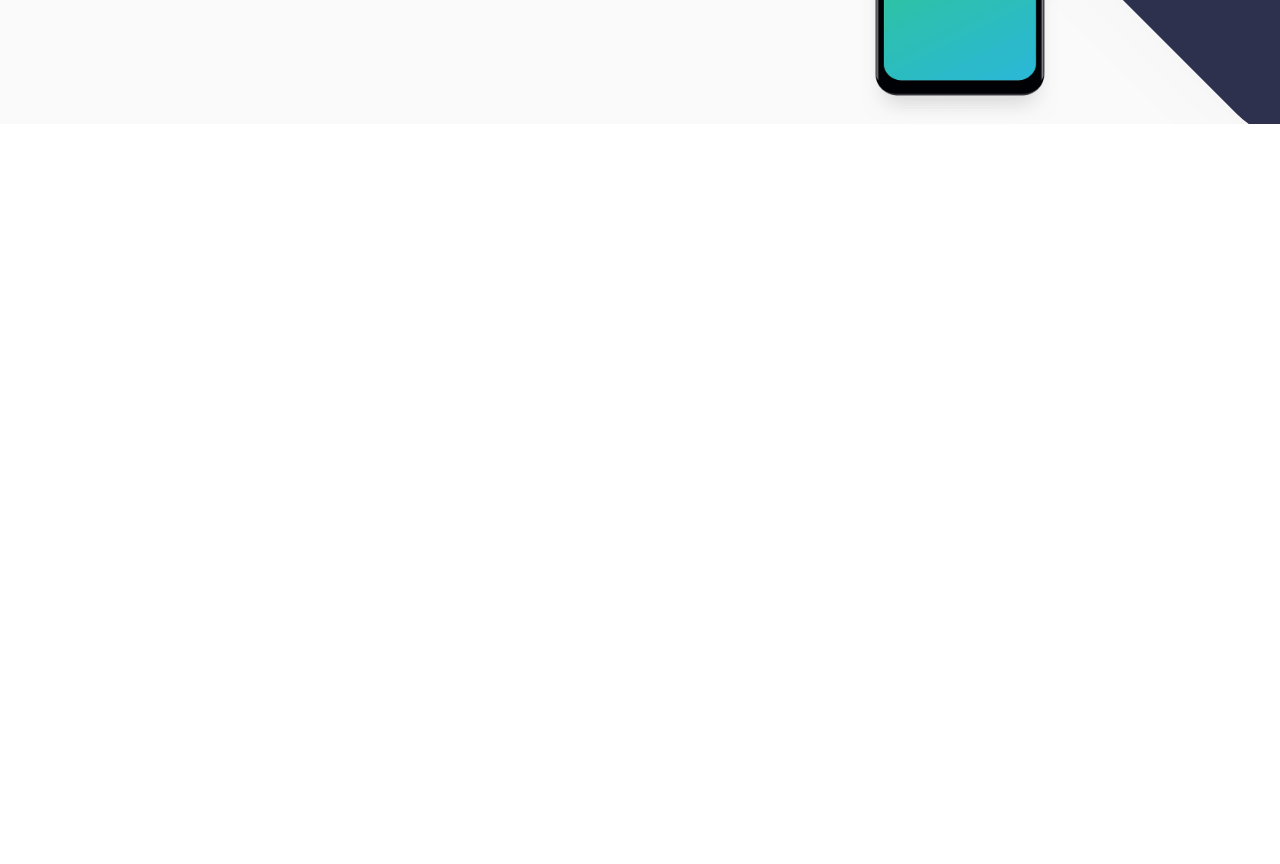
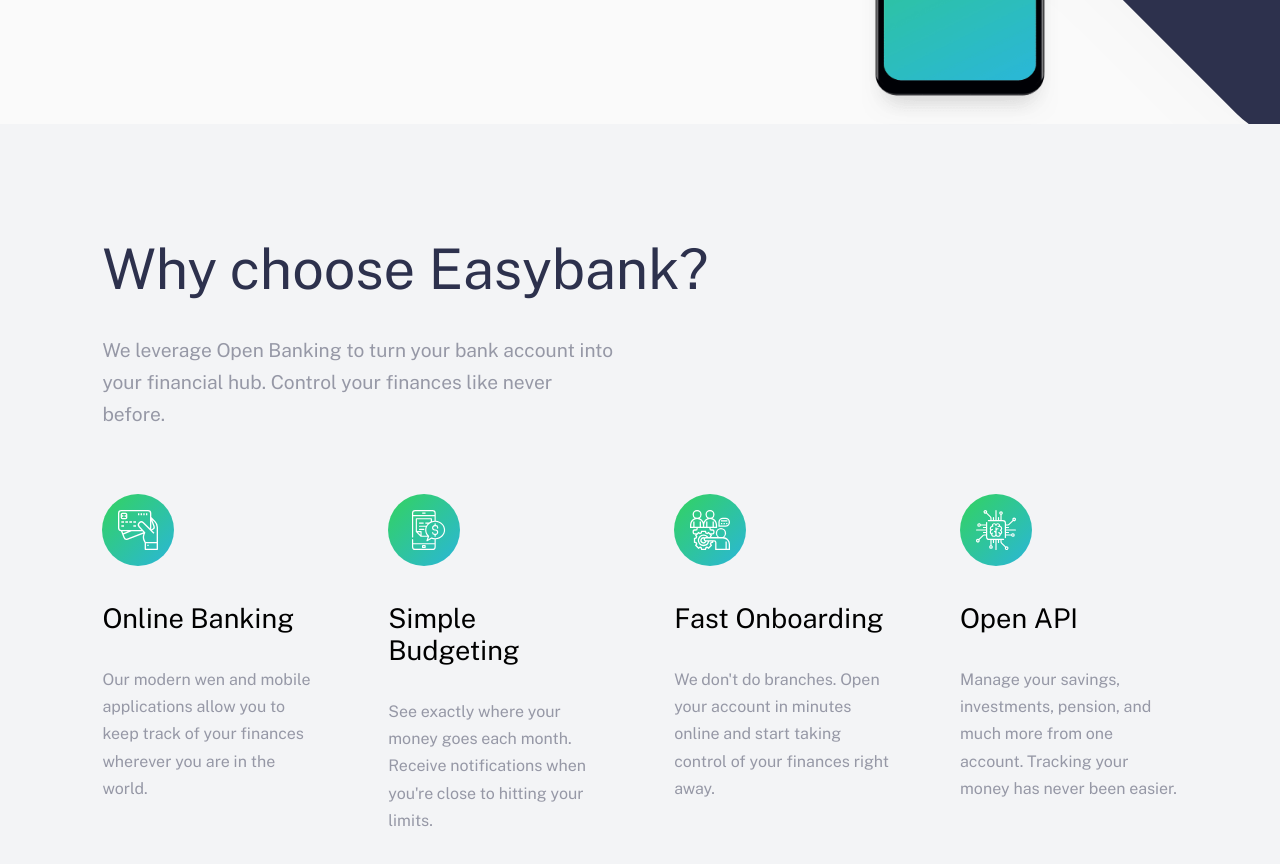
Before and after one commit to KKonsur/easybank-landing-page, a React (Create React App) app: page / in a window 1280 px wide. Shown: the part 660-1524 px from the top of the page. Before the commit the page ends 800 px from the top, so only its background shows below. Built offline with nearby package versions, Linux system fonts and the light colour scheme.

Commit message:
adding about and offers components

```diff
--- a/public/index.html
+++ b/public/index.html
@@ -24,7 +24,7 @@
       work correctly both with client-side routing and a non-root public URL.
       Learn how to configure a non-root public URL by running `npm run build`.
     -->
-    <title>React App</title>
+    <title>Easybank</title>
   </head>
   <body>
     <noscript>You need to enable JavaScript to run this app.</noscript>
--- a/src/App.js
+++ b/src/App.js
@@ -5,6 +5,7 @@
 import imageMockups from './images/image-mockups.png'
 import Button from './UI/Button/Button';
 import Intro from './components/Main/Intro';
+import About from './components/About/About';
 
 function App() {
   return (
@@ -24,6 +25,7 @@
           <img className="intro__mockups" src={imageMockups} alt="" />
         </div>
       </Intro>
+      <About />
     </div>
   );
 }
--- /dev/null
+++ b/src/components/About/About.js
@@ -0,0 +1,18 @@
+import React from 'react'
+import Offers from './Offers/Offers'
+import './About.scss'
+const About = () => {
+   return (
+      <section className='about'>
+         <div className="about__content">
+            <div className="about__text">
+               <h2 className='about__heading'>Why choose Easybank?</h2>
+               <p className='about__description'>We leverage Open Banking to turn your bank account into your financial hub. Control your finances like never before.</p>
+            </div>
+            <Offers />
+         </div>
+      </section>
+   )
+}
+
+export default About
--- /dev/null
+++ b/src/components/About/About.scss
@@ -0,0 +1,25 @@
+@import '../../variables.scss';
+
+.about {
+   padding: $sides-padding;
+   padding-top: 7rem;
+   padding-bottom: 7rem ;
+   background-color: $light-grayish-blue;
+   display: flex;
+   flex-direction: column;
+
+   &__heading {
+      color: $dark-blue;
+      font-weight: normal;
+      font-size: 3.5rem;
+      margin-bottom: 2rem;
+   }
+
+   &__description {
+      color: $grayish-blue;
+      width: 40vw;
+      line-height: 2rem;
+      font-size: 1.2rem;
+      margin-bottom: 4rem;
+   }
+}
--- /dev/null
+++ b/src/components/About/Offers/Offer.js
@@ -0,0 +1,13 @@
+import React from 'react'
+
+const Offer = ({ img, name, description }) => {
+   return (
+      <div className='offers__offer'>
+         <img className='offers__img' src={img} alt={name} />
+         <h3 className='offers__name'>{name}</h3>
+         <p className='offers__description'>{description}</p>
+      </div>
+   )
+}
+
+export default Offer
--- /dev/null
+++ b/src/components/About/Offers/Offers.js
@@ -0,0 +1,41 @@
+import React from 'react'
+import onlineBankingImg from '../../../images/icon-online.svg'
+import budgetingImg from '../../../images/icon-budgeting.svg'
+import onboardingImg from '../../../images/icon-onboarding.svg'
+import apiImg from '../../../images/icon-api.svg'
+import Offer from './Offer'
+import './Offers.scss'
+
+const Offers = () => {
+   const offers = [
+      {
+         img: onlineBankingImg,
+         name: 'Online Banking',
+         description: 'Our modern wen and mobile applications allow you to keep track of your finances wherever you are in the world.'
+      },
+      {
+         img: budgetingImg,
+         name: 'Simple Budgeting',
+         description: 'See exactly where your money goes each month. Receive notifications when you\'re close to hitting your limits.'
+      },
+      {
+         img: onboardingImg,
+         name: 'Fast Onboarding',
+         description: 'We don\'t do branches. Open your account in minutes online and start taking control of your finances right away.'
+      },
+      {
+         img: apiImg,
+         name: 'Open API',
+         description: 'Manage your savings, investments, pension, and much more from one account. Tracking your money has never been easier.'
+      }
+   ]
+   return (
+      <div className='offers'>
+         {offers.map(offer => (
+            <Offer key={offer.name} img={offer.img} name={offer.name} description={offer.description} />
+         ))}
+      </div>
+   )
+}
+
+export default Offers
--- /dev/null
+++ b/src/components/About/Offers/Offers.scss
@@ -0,0 +1,25 @@
+@import '../../../variables.scss';
+
+.offers {
+   display: flex;
+   justify-content: space-between;
+
+   &__offer {
+      width: 17vw;
+   }
+
+   &__img {
+      margin-bottom: 2rem;
+   }
+
+   &__name {
+      font-weight: normal;
+      font-size: 1.7rem;
+      margin-bottom: 2rem;
+   }
+
+   &__description {
+      line-height: 1.7rem;
+      color: $grayish-blue;
+   }
+}
--- a/src/components/Main/Intro.scss
+++ b/src/components/Main/Intro.scss
@@ -29,7 +29,7 @@
       font-size: 1.2rem;
       margin-bottom: 2.5rem;
       color: $grayish-blue;
-      line-height: 1.5rem;
+      line-height: 2rem;
    }
    &__images {
       position: relative;
```
